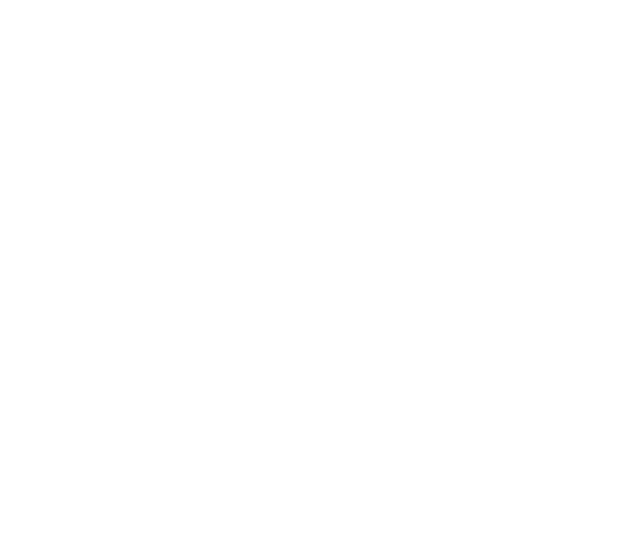
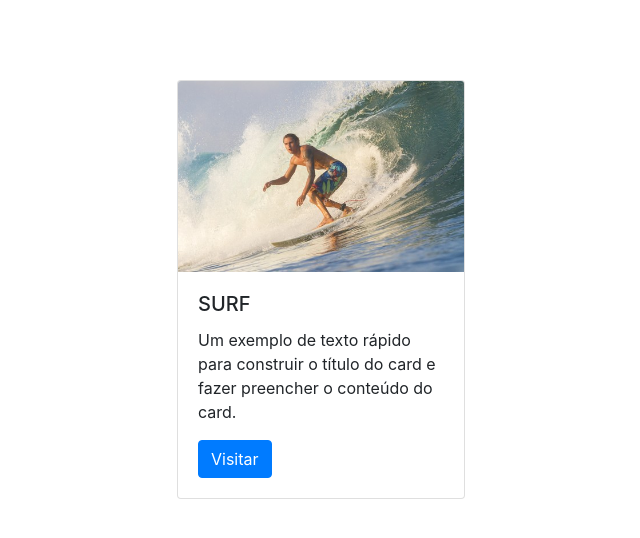
Before and after one commit to Evanjr73/testBootstrap, a plain HTML site: page index.html in a window 1280 px wide. Shown: the whole page, without its empty margins (319-959 px from the left). Drawn offline with nearby package versions, Linux system fonts and the light colour scheme.

Commit message:
add buttom

```diff
--- a/index.html
+++ b/index.html
@@ -4,12 +4,20 @@
     <meta charset="UTF-8">
     <meta http-equiv="X-UA-Compatible" content="IE=edge">
     <link rel="stylesheet" href="https://stackpath.bootstrapcdn.com/bootstrap/4.1.3/css/bootstrap.min.css" integrity="sha384-MCw98/SFnGE8fJT3GXwEOngsV7Zt27NXFoaoApmYm81iuXoPkFOJwJ8ERdknLPMO" crossorigin="anonymous">
-    <meta name="viewport" content="width=device-width, initial-scale=1.0">
+    <meta name="viewport" content="width=device-width, initial-scale=1, shrink-to-fit=no">
+    <link rel="stylesheet" href="./style.css/style.css">
     <title>Document</title>
 </head>
 <body>
 
-
+    <div class="card" style="width: 18rem;">
+        <img class="card-img-top" src="img/surfe.jpg" alt="Imagem de capa do card">
+        <div class="card-body">
+          <h5 class="card-title">SURF</h5>
+          <p class="card-text">Um exemplo de texto rápido para construir o título do card e fazer preencher o conteúdo do card.</p>
+          <a href="#" class="btn btn-primary">Visitar</a>
+        </div>
+      </div>
 
 
 
--- /dev/null
+++ b/style.css/style.css
@@ -0,0 +1,9 @@
+*{
+    margin: 0;
+    padding: 0;
+}
+
+.card{
+    margin: auto;
+    margin-top: 10vh;
+}
```
Also changed, not shown: img/surfe.jpg (added).
